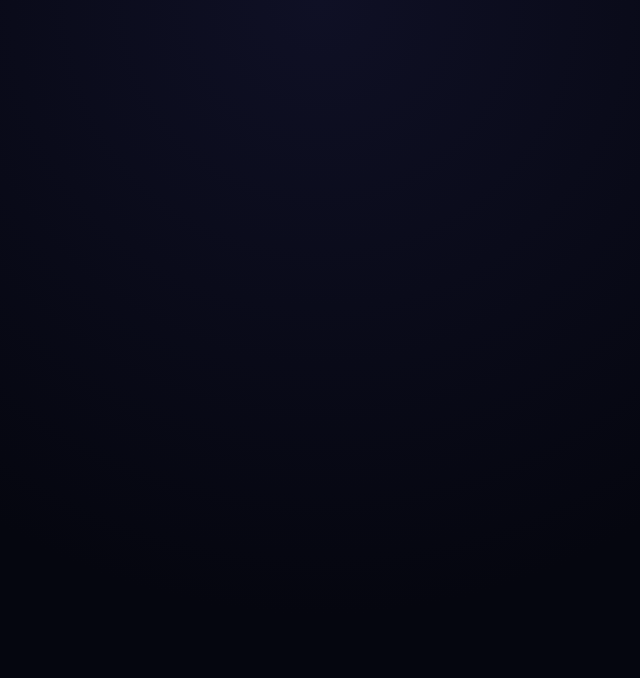
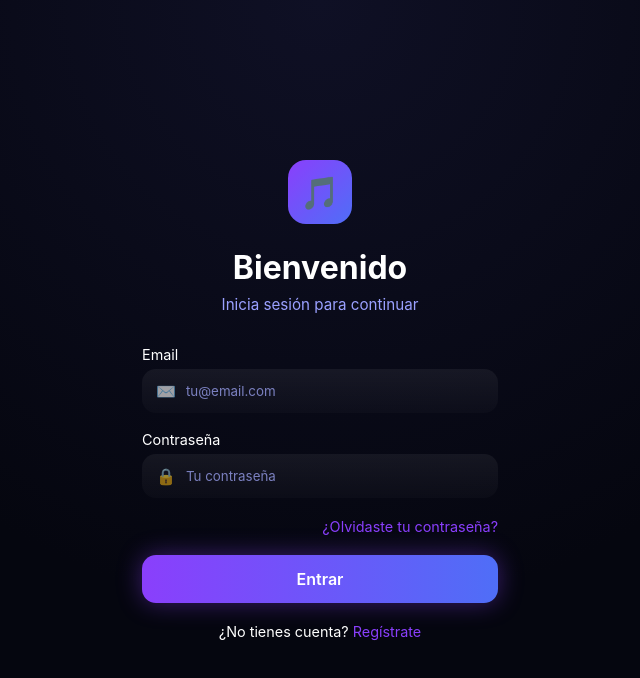
Before and after one commit to dennis840/amplify-backend, a React (Vite) app in the folder amplify-frontend/: page /signin in a window 1280 px wide. Before the commit this address had no page. Shown: the top 678 px of the page, without its empty margins (320-960 px from the left). Built offline with nearby package versions, Linux system fonts and the light colour scheme.

Commit message:
fix: signin routing works without breaking design

```diff
--- a/amplify-frontend/src/App.jsx
+++ b/amplify-frontend/src/App.jsx
@@ -1,5 +1,17 @@
-import AppRouter from "./routes/AppRouter";
+import { Routes, Route } from "react-router-dom";
+import Welcome from "./pages/Welcome";
+import Login from "./pages/Login";
+import Signin from "./pages/Signin";
 
-export default function App() {
-  return <AppRouter />;
+function App() {
+  return (
+    <Routes>
+      <Route path="/" element={<Welcome />} />
+      <Route path="/login" element={<Login />} />
+      <Route path="/signin" element={<Signin />} />
+      <Route path="/auth/signin" element={<Signin />} />
+    </Routes>
+  );
 }
+
+export default App;
--- a/amplify-frontend/src/pages/Signin.jsx
+++ b/amplify-frontend/src/pages/Signin.jsx
@@ -1,16 +1,58 @@
-import { useNavigate } from "react-router-dom";
+import { Link } from "react-router-dom";
 
-export default function Signin() {
-  const navigate = useNavigate();
+const Signin = () => {
+  return (
+    <div className="auth-container">
+      <div className="auth-card">
 
-  return (
-    <div style={{ color: "white", textAlign: "center" }}>
-      <h1>Iniciar sesión</h1>
-      <p>Pantalla de inicio de sesión (Signin)</p>
+        {/* Logo */}
+        <div className="auth-logo">
+          <span className="logo-icon">🎵</span>
+        </div>
 
-      <button onClick={() => navigate("/login")}>
-        Volver a registro
-      </button>
+        {/* Títulos */}
+        <h1 className="auth-title">Bienvenido</h1>
+        <p className="auth-subtitle">Inicia sesión para continuar</p>
+
+        {/* Email */}
+        <div className="form-group">
+          <label className="form-label">Email</label>
+          <div className="input-wrapper">
+            <span className="input-icon">✉️</span>
+            <input
+              type="email"
+              placeholder="tu@email.com"
+            />
+          </div>
+        </div>
+
+        {/* Contraseña */}
+        <div className="form-group">
+          <label className="form-label">Contraseña</label>
+          <div className="input-wrapper">
+            <span className="input-icon">🔒</span>
+            <input
+              type="password"
+              placeholder="Tu contraseña"
+            />
+          </div>
+        </div>
+
+        {/* Olvidaste contraseña */}
+        <div className="auth-footer" style={{ textAlign: "right", marginBottom: "20px" }}>
+          <a href="#">¿Olvidaste tu contraseña?</a>
+        </div>
+
+        {/* Botón */}
+        <button className="primary-button">Entrar</button>
+
+        {/* Footer */}
+        <div className="auth-footer">
+          ¿No tienes cuenta? <Link to="/login">Regístrate</Link>
+        </div>
+      </div>
     </div>
   );
-}
+};
+
+export default Signin;
```
